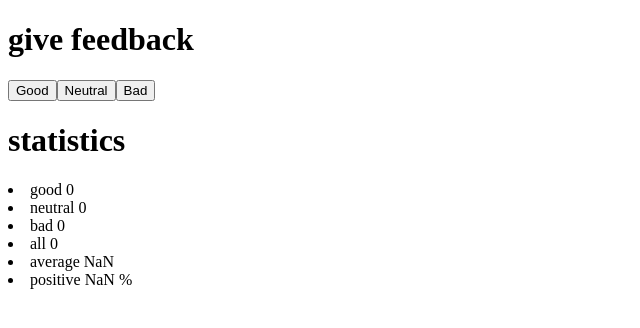
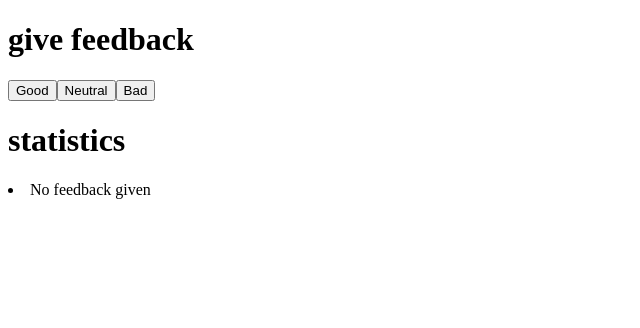
Before and after one commit to FourLorn/fullstack_open, a React (Vite) app in the folder part1/: page / in a window 1280 px wide. Shown: the top 328 px of the page, without its empty margins (0-640 px from the left). Built offline with nearby package versions, Linux system fonts and the light colour scheme.

Commit message:
part 1.9 and 1.10

```diff
--- a/part1/src/App.jsx
+++ b/part1/src/App.jsx
@@ -6,11 +6,33 @@ const Header = (props) => <div>
 
 const Button = ({ onClick, text }) => <button onClick={onClick}>{text}</button>
 
-const Statistics = (props) => <div>
+const StatisticLine = (props) => <div>
   <li>
-      {props.text} {props.number}
+      {props.text} {props.value}
   </li>
 </div>
+
+const Statistics = (props) => {
+  if (props.good === 0 && props.neutral === 0 && props.bad === 0) {
+    return (
+      <div>
+        <li>
+            No feedback given
+        </li>
+      </div>
+    )
+  }
+  return(
+    <div>
+      <StatisticLine text="good" value={props.good} />
+      <StatisticLine text="neutral" value={props.neutral} />
+      <StatisticLine text="bad" value={props.bad} />
+      <StatisticLine text="all" value={props.good + props.neutral + props.bad } />
+      <StatisticLine text="average" value={(props.good - props.bad) / (props.good + props.neutral + props.bad)} />
+      <StatisticLine text="positive" value={props.good / (props.good + props.neutral + props.bad) * 100 + " %"} />
+    </div>
+  )
+}
 
 const App = () => {
   // save clicks of each button to its own state
@@ -30,13 +52,6 @@ const App = () => {
     setBad(bad + 1)
   }
 
-  const total = good + neutral + bad
-
-  const average = (good - bad) / total
-
-  const positive = (good / total) * 100 + " %"
-
-
   return (
     <div>
       <Header title="give feedback"/>
@@ -44,12 +59,7 @@ const App = () => {
       <Button onClick={handleNeutralClick} text="Neutral" />
       <Button onClick={handleBadClick} text="Bad" />
       <Header title="statistics"/>
-      <Statistics text="good" number={good} />
-      <Statistics text="neutral" number={neutral} />
-      <Statistics text="bad" number={bad} />
-      <Statistics text="all" number={total} />
-      <Statistics text="average" number={average} />
-      <Statistics text="positive" number={positive} />
+      <Statistics good={good} neutral={neutral} bad={bad} />
     </div>
   )
 }
```
